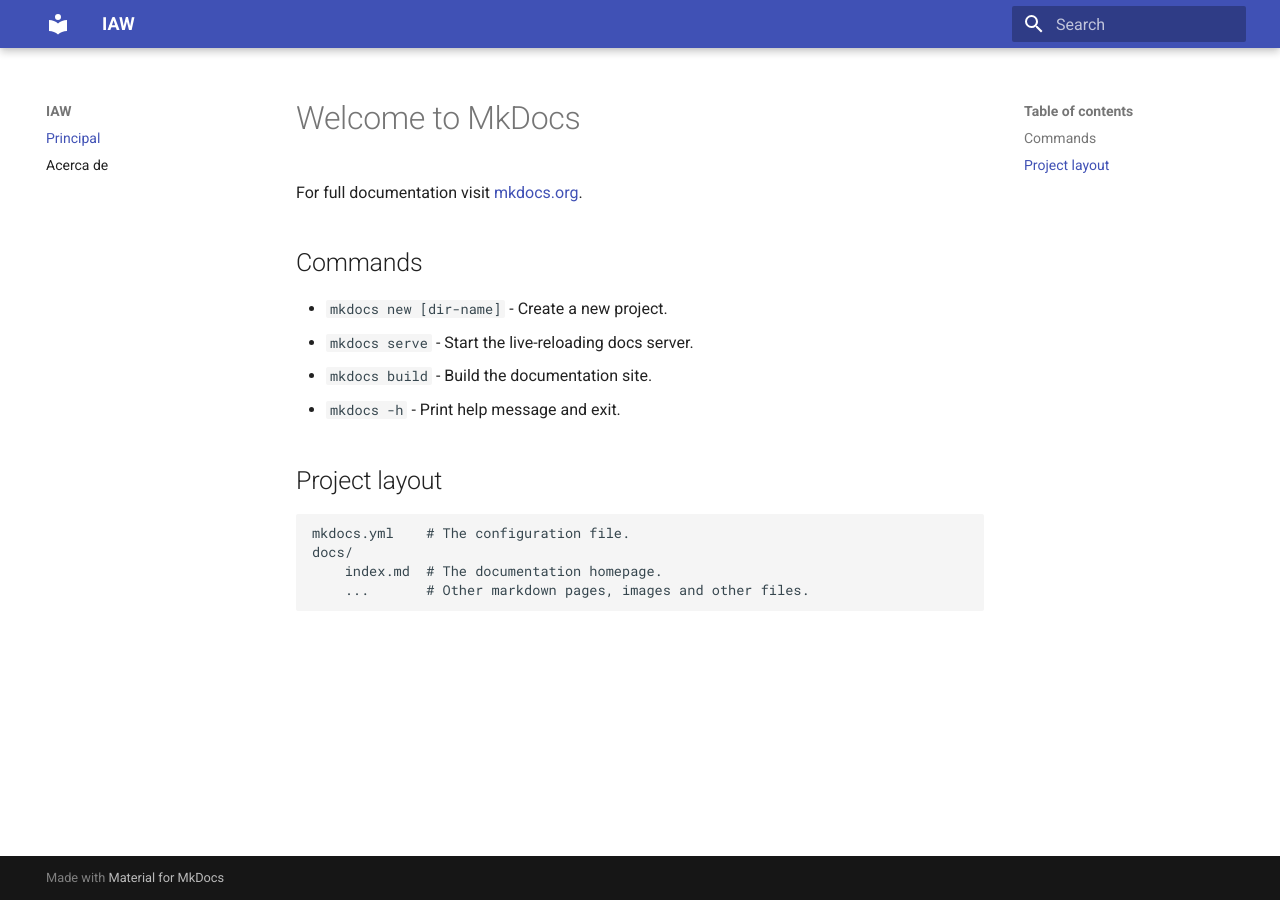
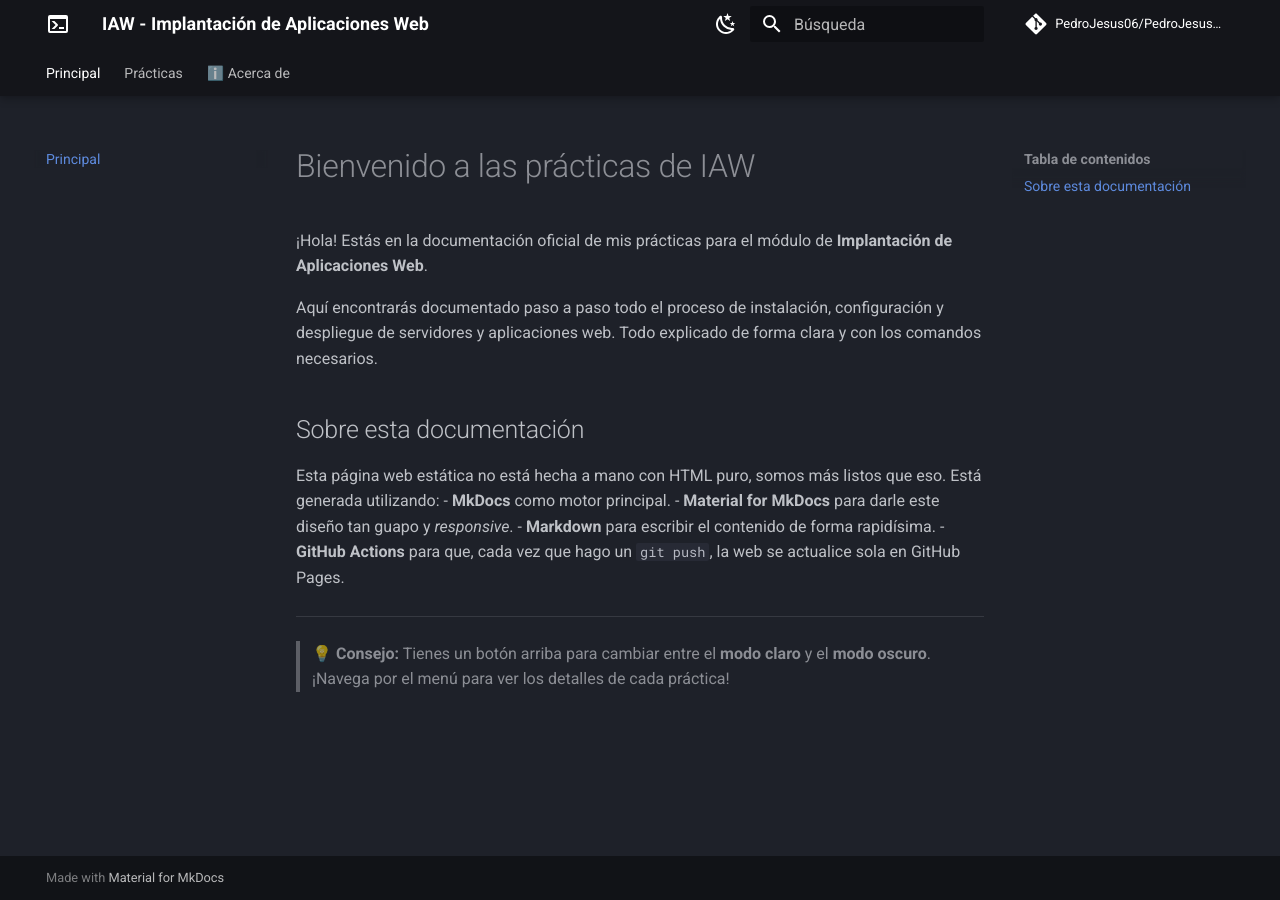
Before and after one commit to PedroJesus06/PedroJesus06.github.io, an MkDocs documentation site: the page built from docs/index.md, in a window 1280 px wide. Built offline with MkDocs 1.6.1 and Material for MkDocs 9.7.7, drawn with Linux system fonts in a browser that asks for light colours; comment, search, counter and statistics services are not loaded.

Commit message:
terminado

```diff
--- a/docs/index.md
+++ b/docs/index.md
@@ -1,17 +1,17 @@
-# Welcome to MkDocs
+# Bienvenido a las prácticas de IAW
 
-For full documentation visit [mkdocs.org](https://www.mkdocs.org).
+¡Hola! Estás en la documentación oficial de mis prácticas para el módulo de **Implantación de Aplicaciones Web**.
 
-## Commands
+Aquí encontrarás documentado paso a paso todo el proceso de instalación, configuración y despliegue de servidores y aplicaciones web. Todo explicado de forma clara y con los comandos necesarios.
 
-* `mkdocs new [dir-name]` - Create a new project.
-* `mkdocs serve` - Start the live-reloading docs server.
-* `mkdocs build` - Build the documentation site.
-* `mkdocs -h` - Print help message and exit.
+## Sobre esta documentación
 
-## Project layout
+Esta página web estática no está hecha a mano con HTML puro, somos más listos que eso. Está generada utilizando:
+- **MkDocs** como motor principal.
+- **Material for MkDocs** para darle este diseño tan guapo y *responsive*.
+- **Markdown** para escribir el contenido de forma rapidísima.
+- **GitHub Actions** para que, cada vez que hago un `git push`, la web se actualice sola en GitHub Pages.
 
-    mkdocs.yml    # The configuration file.
-    docs/
-        index.md  # The documentation homepage.
-        ...       # Other markdown pages, images and other files.
+---
+
+> 💡 **Consejo:** Tienes un botón arriba para cambiar entre el **modo claro** y el **modo oscuro**. ¡Navega por el menú para ver los detalles de cada práctica!
--- a/mkdocs.yml
+++ b/mkdocs.yml
@@ -1,7 +1,55 @@
-site_name: IAW
+site_name: IAW - Implantación de Aplicaciones Web
+site_description: Documentación y despliegue de prácticas del módulo
+site_author: Pedro Jesús Águila Oller
 
+repo_name: PedroJesus06/PedroJesus06.github.io
+repo_url: https://github.com/PedroJesus06/PedroJesus06.github.io
+
+theme:
+  name: material
+  language: es # Todo en español
+
+  # Le ponemos un icono de consola de comandos arriba a la izquierda
+  icon:
+    logo: material/console
+
+  # Configuración de colores: Modo oscuro estilo "Matrix/Hacker" y opción de modo claro
+  palette:
+    # 1. Modo oscuro (Slate)
+    - scheme: slate
+      primary: black
+      accent: cyan # El cyan sobre negro queda espectacular
+      toggle:
+        icon: material/weather-night
+        name: Cambiar a modo claro
+
+    # 2. Modo claro (Por si alguien prefiere que no le quemen los ojos de día)
+    - scheme: default
+      primary: black
+      accent: teal
+      toggle:
+        icon: material/weather-sunny
+        name: Cambiar a modo oscuro
+
+  # Funcionalidades extra del tema (pestañas, botón de volver arriba, etc.)
+  features:
+    - navigation.tabs # Pestañas arriba
+    - navigation.tabs.sticky # Las pestañas te persiguen al hacer scroll
+    - navigation.top # Botón de la flechita para volver arriba del todo
+    - content.code.copy # ¡IMPORTANTÍSIMO! Botón de "Copiar" en los bloques de código
+
+# Extensiones de Markdown para que el código y las notas se vean de locos
+markdown_extensions:
+  - admonition # Para poner cajitas de "Nota", "Peligro", "Info"
+  - pymdownx.details # Para hacer cajitas desplegables
+  - pymdownx.superfences # Necesario para que los bloques de código se rendericen perfectos
+  - pymdownx.highlight: # Resaltado de sintaxis (colores en el código)
+      anchor_linenums: true
+
+# Menú de navegación con iconos para darle rollo
 nav:
-    - Principal: index.md
-    - Acerca de: practica1.md
-
-theme: material
+  - Principal: index.md
+  - Prácticas:
+      - Práctica 1: practica.md
+      - Práctica 2: practica2.md
+  - ℹ️ Acerca de: about.md
```
Also changed, not shown: docs/practica2.md (added, +196 -0 lines).
